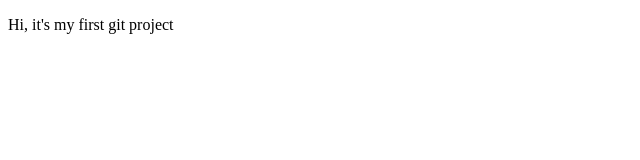
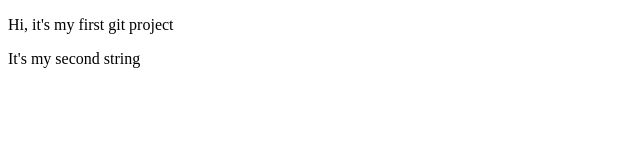
Before and after one commit to PetrSubb/petrprojects, a plain HTML site: page index.html in a window 1280 px wide. Shown: the whole page, without its empty margins (0-640 px from the left). Drawn offline with Linux system fonts and the light colour scheme.

Commit message:
Я ввел вторую строку

```diff
--- a/index.html
+++ b/index.html
@@ -6,5 +6,6 @@
 </head>
 <body>
     <p>Hi, it's my first git project</p>
+    <p>It's my second string</p>
 </body>
 </html>
```
